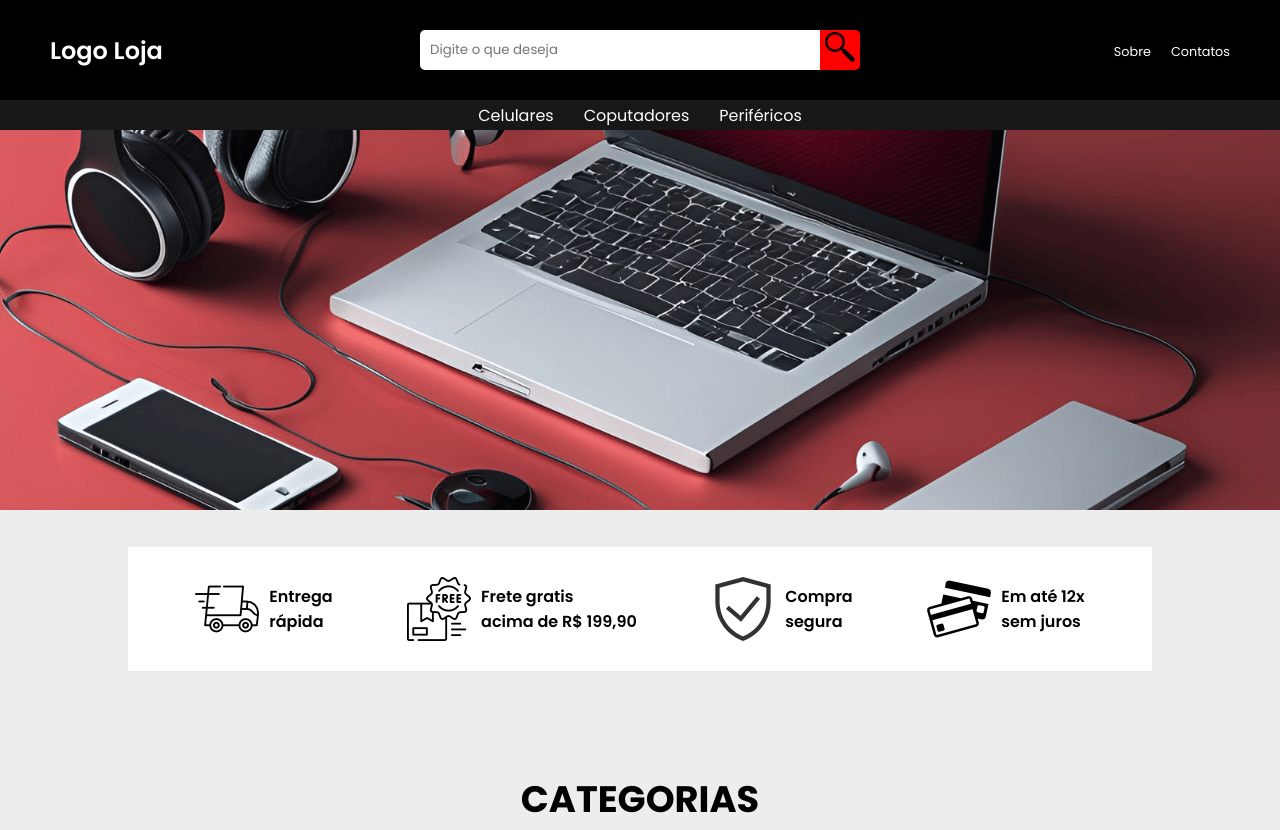
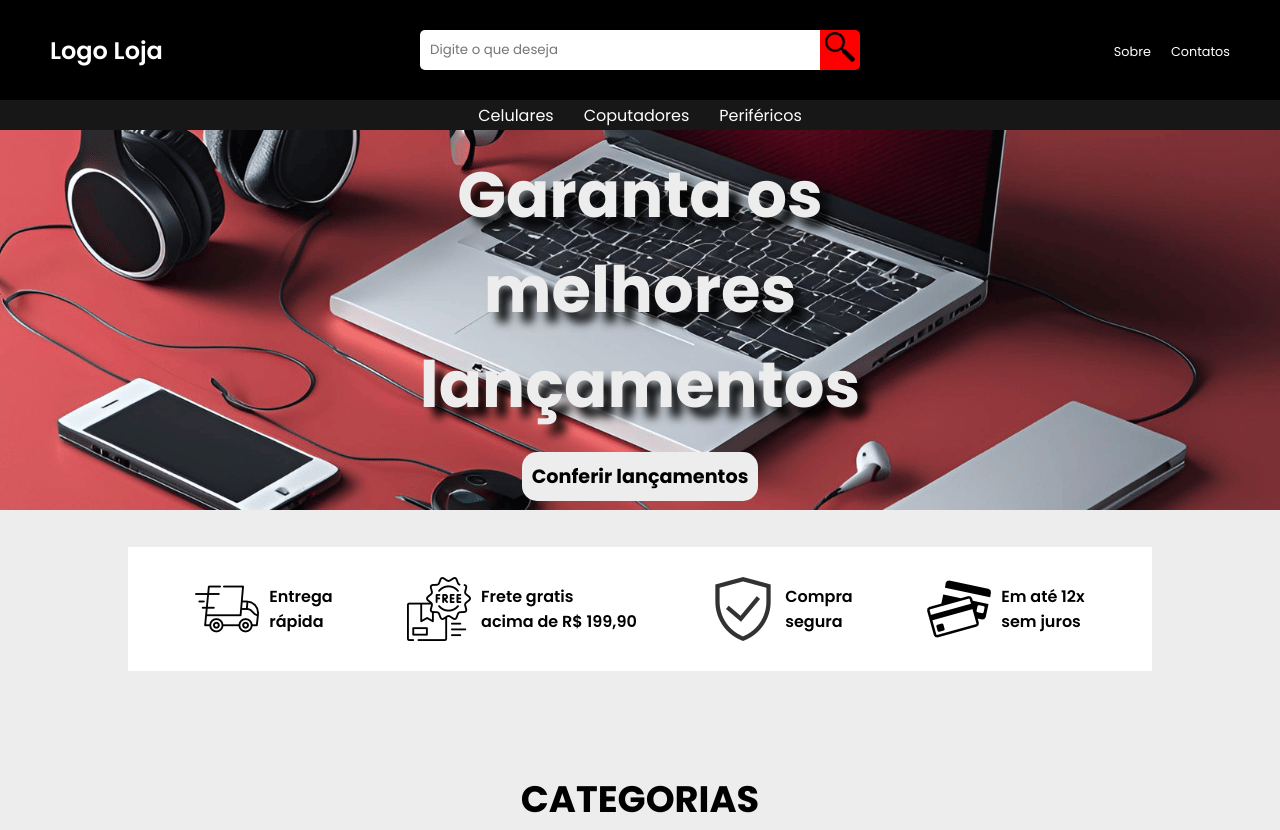
Before and after one commit to DevGabrielOliveira/projeto-loja-eletronica, a plain HTML site: page index.html in a window 1280 px wide. Shown: the top 830 px of the page. Drawn offline with Linux system fonts and the light colour scheme.

Commit message:
atualizações na sec inicial de imagem

```diff
--- a/index.html
+++ b/index.html
@@ -52,6 +52,10 @@
                     <source media="(min-width: 481px)" srcset="midias/imagem768x250.png" type="image/png">
                     <img src="midias/imagem480x150.png" alt="">
                 </picture>
+                <div class="conteudo-sobre-imagem">
+                    <h1>Garanta os melhores lançamentos</h1>
+                    <button>Conferir lançamentos</button>
+                </div>
             </div>
         </section>
         <section class="sec-beneficios">
@@ -170,9 +174,9 @@
                 <h3>Redes Sociais</h3>
                 <nav>
                     <ul>
-                        <li><a href="#"><img src="midias/whatsapp (3).png" alt=""></a></li>
-                        <li><a href="#"><img src="midias/instagram (3).png" alt=""></a></li>
-                        <li><a href="#"><img src="midias/facebook (2).png" alt=""></a></li>
+                        <li><a href="#"><img src="midias/icons8-whatsapp-24.png" alt=""></a></li>
+                        <li><a href="#"><img src="midias/icons8-instagram-24.png" alt=""></a></li>
+                        <li><a href="#"><img src="midias/icons8-facebook-novo-24.png" alt=""></a></li>
                     </ul>
                 </nav>
             </div>
--- a/style.css
+++ b/style.css
@@ -152,11 +152,36 @@ header {
 .sec-inicio .container-img-inicio {
     width: 100%;
     margin-bottom: 30px;
+    position: relative;
 }
 .sec-inicio .container-img-inicio img {
     width: 100%;
 }
-
+.sec-inicio .container-img-inicio .conteudo-sobre-imagem {
+    position: absolute;
+    top: 50%; /* Alinha verticalmente ao centro */
+    left: 50%; /* Alinha horizontalmente ao centro */
+    transform: translate(-50%, -50%); /* Centraliza exatamente */
+    text-align: center; /* Centraliza o texto */
+    color: var(--cor0);
+}
+.sec-inicio .container-img-inicio .conteudo-sobre-imagem h1 {
+    font-size: 4em;
+    text-shadow: 10px 10px 10px var(--preto);
+}
+.sec-inicio .container-img-inicio .conteudo-sobre-imagem button {
+    font-size: 1.2em;
+    font-weight: bold;
+    padding: 10px;
+    border: none;
+    border-radius: 15px;
+    background-color: var(--cor0);
+    color: var(--preto);
+    cursor: pointer;
+}
+.sec-inicio .container-img-inicio .conteudo-sobre-imagem button:hover {
+    transform: scale(102%);
+}
 
 /*Sec Beneficios*/
 .sec-beneficios{
@@ -336,7 +361,9 @@ footer .footer1 .itens-footer1 ul{
 footer .footer1 .itens-footer1 a {
     color: var(--cor1);
 }
-
+footer .footer1 .itens-footer1 a:hover {
+    text-decoration: underline;
+}
 .footer2 {
     border-top: 1px solid var(--cor0);
     width: 80%;
```
Also changed, not shown: midias/icons8-facebook-novo-24.png (added), midias/icons8-instagram-24.png (added), midias/icons8-whatsapp-24.png (added).
